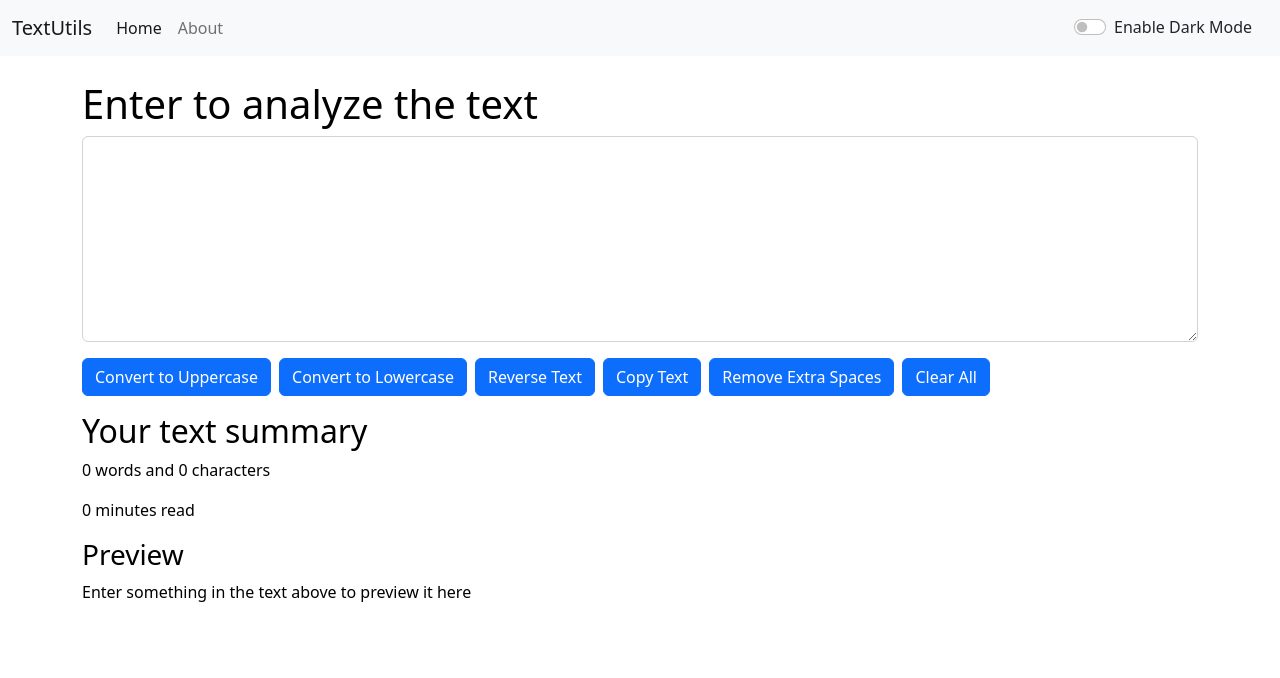
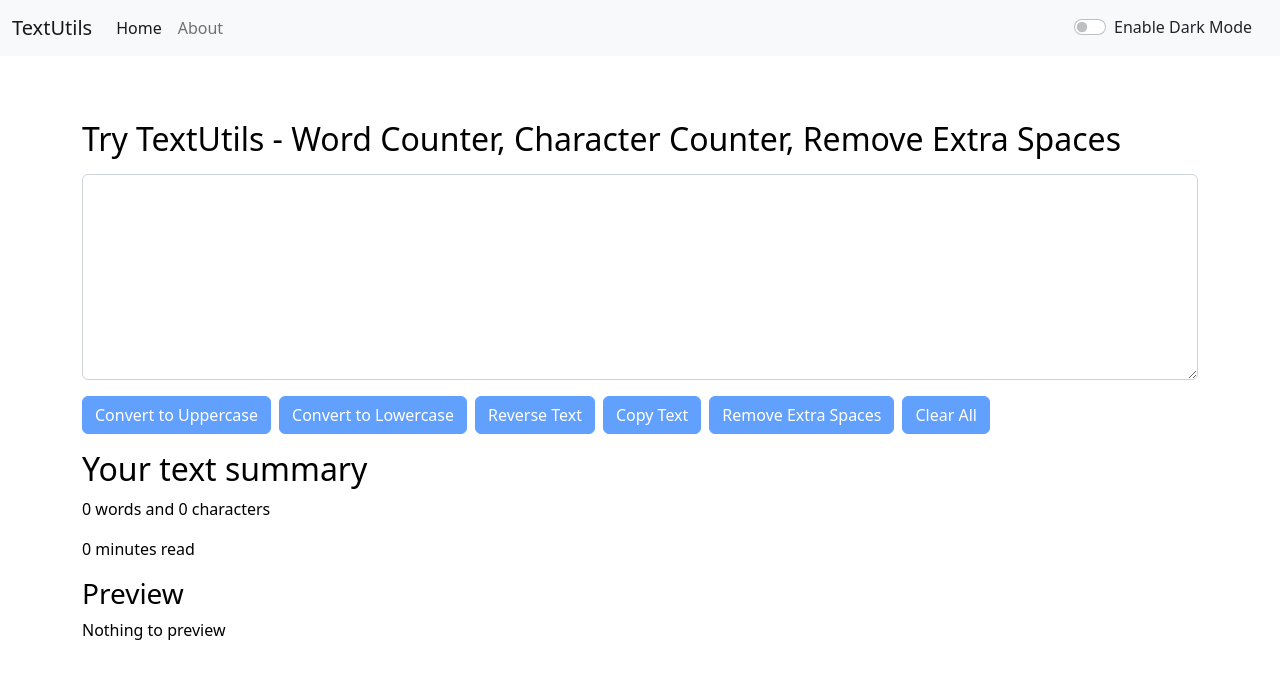
Before and after one commit to vishal-kumaar/text-utils, a React (Create React App) app: page / in a window 1280 px wide. Shown: the top 678 px of the page. Built offline with nearby package versions, Linux system fonts and the light colour scheme.

Commit message:
Fixed issue like alert cls, button enable if no text, etc

```diff
--- a/public/index.html
+++ b/public/index.html
@@ -7,12 +7,12 @@
     <meta name="theme-color" content="#000000" />
     <meta
       name="description"
-      content="TextUtils is a utility which can be used to manipulate your text in the way you want."
+      content="TextUtils is a word counter and a charater counting utility which can be used to manipulate your text in the way you want. You can remove extra spaces, copy the manipulated text as well as connect your text from uppercase to lowercase and lowercase to uppercase."
     />
     <link rel="apple-touch-icon" href="%PUBLIC_URL%/apple-icon-57x57.png" />
     <link rel="manifest" href="%PUBLIC_URL%/manifest.json" />
     <link rel="stylesheet" href="	https://cdn.jsdelivr.net/npm/bootstrap@5.2.3/dist/css/bootstrap.min.css">
-    <title>TextUtils - Light Mode</title>
+    <title>TextUtils - Word Counter | Charater Counter | Lowercase to Uppercase | Uppercase to Lowercase</title>
   </head>
   <body>
     <noscript>You need to enable JavaScript to run this app.</noscript>
--- a/src/App.js
+++ b/src/App.js
@@ -38,7 +38,7 @@ function App() {
       <Navbar title="TextUtils" mode={mode} toggleMode={toggleMode}/>
       <Alert alert={alert} />
       <Routes>
-        <Route exact path="/" element={<TextForm heading = "Enter to analyze the text" mode={mode} showAlert={showAlert} />}></Route>
+        <Route exact path="/" element={<TextForm heading = "Try TextUtils - Word Counter, Character Counter, Remove Extra Spaces" mode={mode} showAlert={showAlert} />}></Route>
         <Route exact path="/about" element={<About mode={mode}/>}></Route>
       </Routes>
     </Router>
--- a/src/components/Alert.js
+++ b/src/components/Alert.js
@@ -6,8 +6,10 @@ function Alert(props) {
         return lower.charAt(0).toUpperCase() + lower.slice(1);
     }
   return (
-    props.alert && <div className={`alert alert-${props.alert.type} alert-dismissible fade show`} role="alert">
+    <div style={{height: "40px"}}>
+      {props.alert && <div className={`alert alert-${props.alert.type} alert-dismissible fade show`} role="alert">
         <strong>{capitalize(props.alert.type)}!</strong> {props.alert.msg}
+      </div>}
     </div>
   )
 }
--- a/src/components/TextForm.js
+++ b/src/components/TextForm.js
@@ -45,21 +45,21 @@ function TextUtils(props) {
   return (
     <>
     <div className="container mt-4 mb-3">
-        <h1 style={{color: props.mode === "light" ? "black" : "white"}}>{props.heading}</h1>
+        <h2 className='mb-3' style={{color: props.mode === "light" ? "black" : "white"}}>{props.heading}</h2>
         <textarea className="form-control" value={text} onChange={handleOnChange} id="myBox" rows="8" style={{backgroundColor: props.mode === "light" ? "white" : "black", color: props.mode === "light" ? "black" : "white"}}></textarea>
-        <button className="btn btn-primary mt-3" onClick={convertToUppercase}>Convert to Uppercase</button>
-        <button className="btn btn-primary mt-3 mx-2" onClick={convertToLowercase}>Convert to Lowercase</button>
-        <button className="btn btn-primary mt-3" onClick={reverseText}>Reverse Text</button>
-        <button className="btn btn-primary mt-3 mx-2" onClick={copyText}>Copy Text</button>
-        <button className="btn btn-primary mt-3" onClick={removeExtraSpace}>Remove Extra Spaces</button>
-        <button className="btn btn-primary mt-3 mx-2" onClick={clearAll}>Clear All</button>
+        <button disabled={text.length===0} className="btn btn-primary mt-3" onClick={convertToUppercase}>Convert to Uppercase</button>
+        <button disabled={text.length===0} className="btn btn-primary mt-3 mx-2" onClick={convertToLowercase}>Convert to Lowercase</button>
+        <button disabled={text.length===0} className="btn btn-primary mt-3" onClick={reverseText}>Reverse Text</button>
+        <button disabled={text.length===0} className="btn btn-primary mt-3 mx-2" onClick={copyText}>Copy Text</button>
+        <button disabled={text.length===0} className="btn btn-primary mt-3" onClick={removeExtraSpace}>Remove Extra Spaces</button>
+        <button disabled={text.length===0} className="btn btn-primary mt-3 mx-2" onClick={clearAll}>Clear All</button>
     </div>
     <div className="container" style={{color: props.mode === "light" ? "black" : "white"}}>
       <h2>Your text summary</h2>
       <p>{words} words and {text.length} characters</p>
       <p>{0.008 * words} minutes read</p>
       <h3>Preview</h3>
-      <p>{text.length > 0 ? text : "Enter something in the text above to preview it here"}</p>
+      <p>{text.length > 0 ? text : "Nothing to preview"}</p>
     </div>
   </>
   )
```
